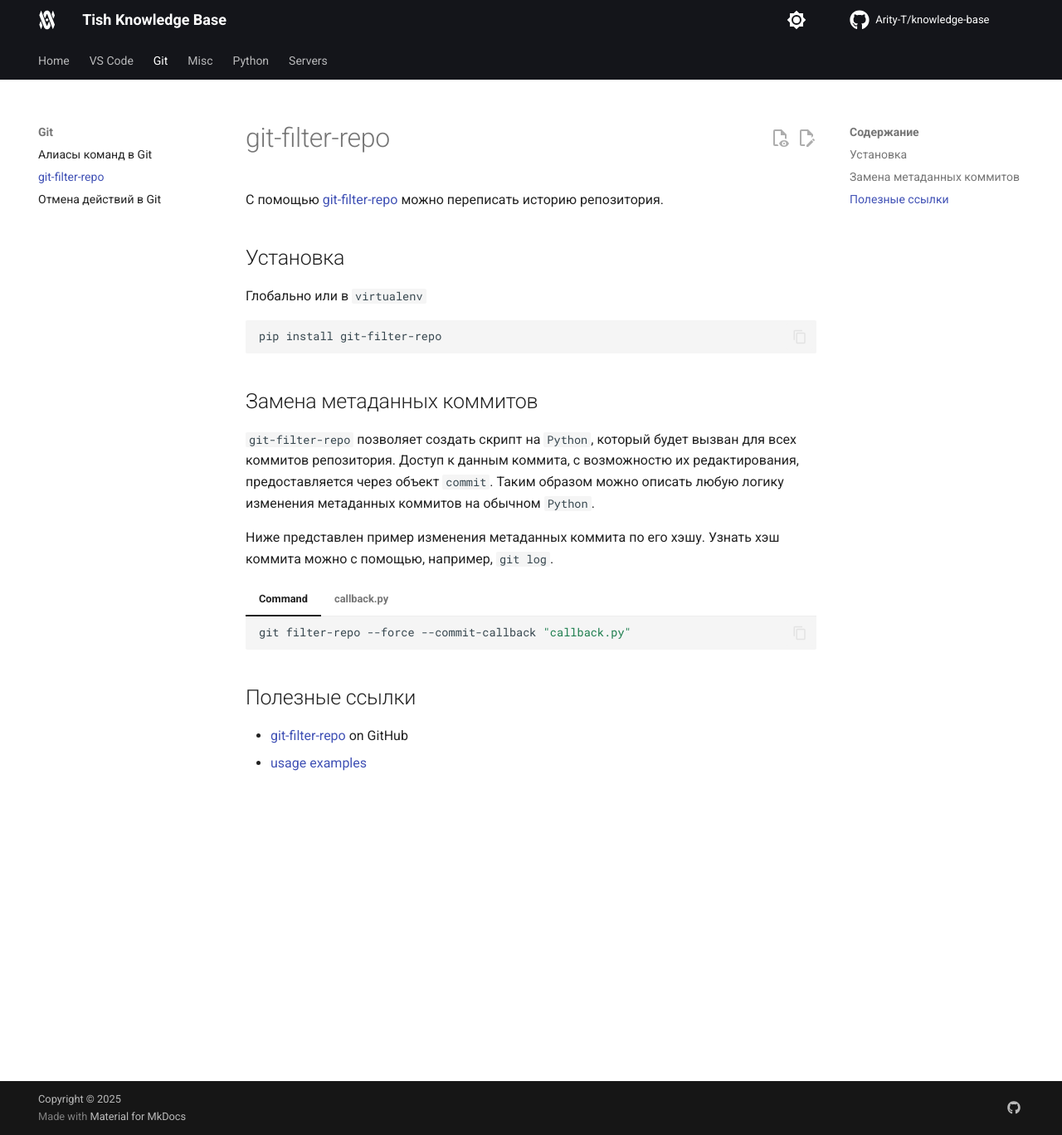
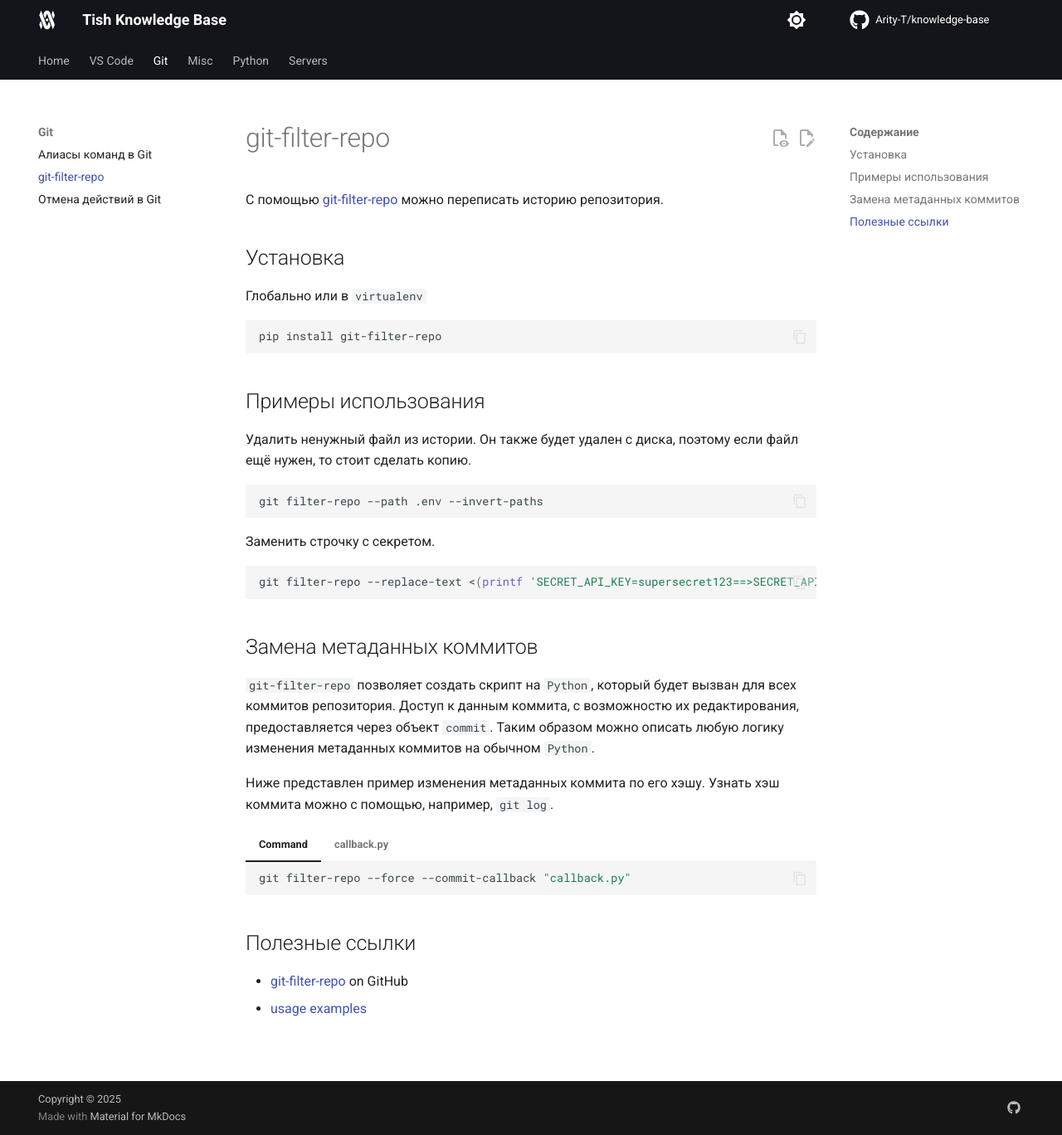
Before and after one commit to Arity-T/knowledge-base, an MkDocs documentation site: the page built from docs/git/git-filter-repo.md, in a window 1280 px wide and 1368 px high. Shown: the whole window at 83% size. Built offline with MkDocs 1.6.1 and Material for MkDocs 9.7.7, drawn with Linux system fonts in a browser that asks for light colours; comment, search, counter and statistics services are not loaded.

Commit message:
Примеры использования git-filter-repo

````diff
--- a/docs/git/git-filter-repo.md
+++ b/docs/git/git-filter-repo.md
@@ -9,6 +9,21 @@
 ```sh
 pip install git-filter-repo
 ```
+
+## Примеры использования
+
+Удалить ненужный файл из истории. Он также будет удален с диска, поэтому если файл ещё нужен, то стоит сделать копию.
+
+```sh
+git filter-repo --path .env --invert-paths
+```
+
+Заменить строчку с секретом.
+
+```sh
+git filter-repo --replace-text <(printf 'SECRET_API_KEY=supersecret123==>SECRET_API_KEY=REDACTED')
+```
+
 
 ## Замена метаданных коммитов
 
````
